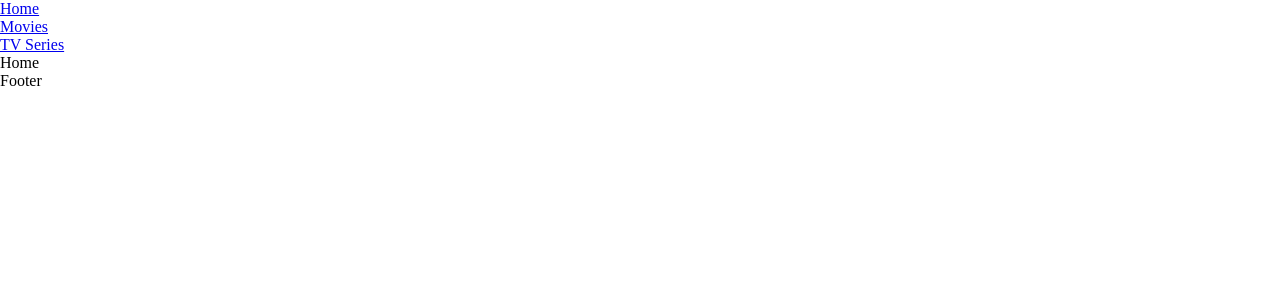
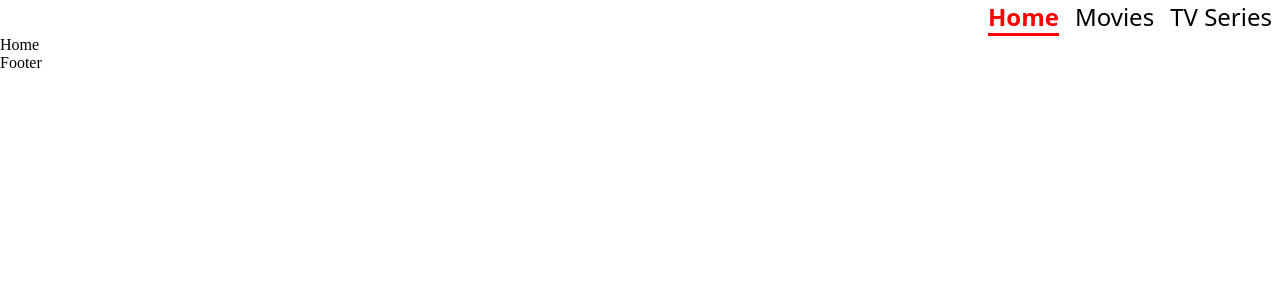
Before and after one commit to Isebring/GHE-Movie-App, a React (Vite) app: page / in a window 1280 px wide. Shown: the top 300 px of the page. Built offline with nearby package versions, Linux system fonts and the light colour scheme.

Commit message:
Added some styling to the header nav

```diff
--- a/package.json
+++ b/package.json
@@ -19,6 +19,7 @@
   "devDependencies": {
     "@types/react": "^18.0.27",
     "@types/react-dom": "^18.0.10",
+    "@types/styled-components": "^5.1.26",
     "@vitejs/plugin-react-swc": "^3.0.0",
     "babel-plugin-styled-components": "^2.0.7",
     "typescript": "^4.9.3",
--- a/src/components/Header.tsx
+++ b/src/components/Header.tsx
@@ -1,5 +1,6 @@
 import { useRef } from 'react';
 import { Link, useLocation } from 'react-router-dom';
+import styled from 'styled-components';
 
 const headerNav = [
   {
@@ -16,6 +17,11 @@ path: '/tv',
 }
 ];
 
+interface NavItemProps {
+  active: boolean;
+}
+
+
 function Header()  {
   const {pathname} = useLocation();
   const headerRef = useRef(null);
@@ -23,20 +29,50 @@ function Header()  {
 
   return (
     <div ref={headerRef}>
-      <ul>
+      <Nav>
         {
           headerNav.map((e, i) => (
-            <li key={i} className={`${i === active ? 'active' : ''}`}>
+            <NavItem key={i} active={i === active}>
               <Link to={e.path}>
                 {e.display}
                 </Link>
-            </li>
+            </NavItem>
           )
           )
         }
-      </ul>
+      </Nav>
       </div>
   )
 }
 
+
+const Nav = styled.ul`
+  display: flex;
+  list-style: none;
+  justify-content: right;
+  font-size: 1.5rem;
+`;
+
+const NavItem = styled.li<NavItemProps>`
+  font-family: system-ui, Arial, sans-serif;
+  margin: 0 0.5rem;
+  font-weight: ${({ active }) => (active ? 'bold' : 'normal')};
+  border-bottom: ${({ active }) => (active ? '3px solid red' : 'normal')};
+
+
+  & a {
+    text-decoration: none;
+    color: ${({ active }) => (active ? 'red' : 'black')};
+  }
+
+  & a:hover {
+    color: red
+
+  }
+
+  }
+`;
+
+
+
 export default Header;
```
Also changed, not shown: 1 other file (tests, documents, lock files or other folders).
